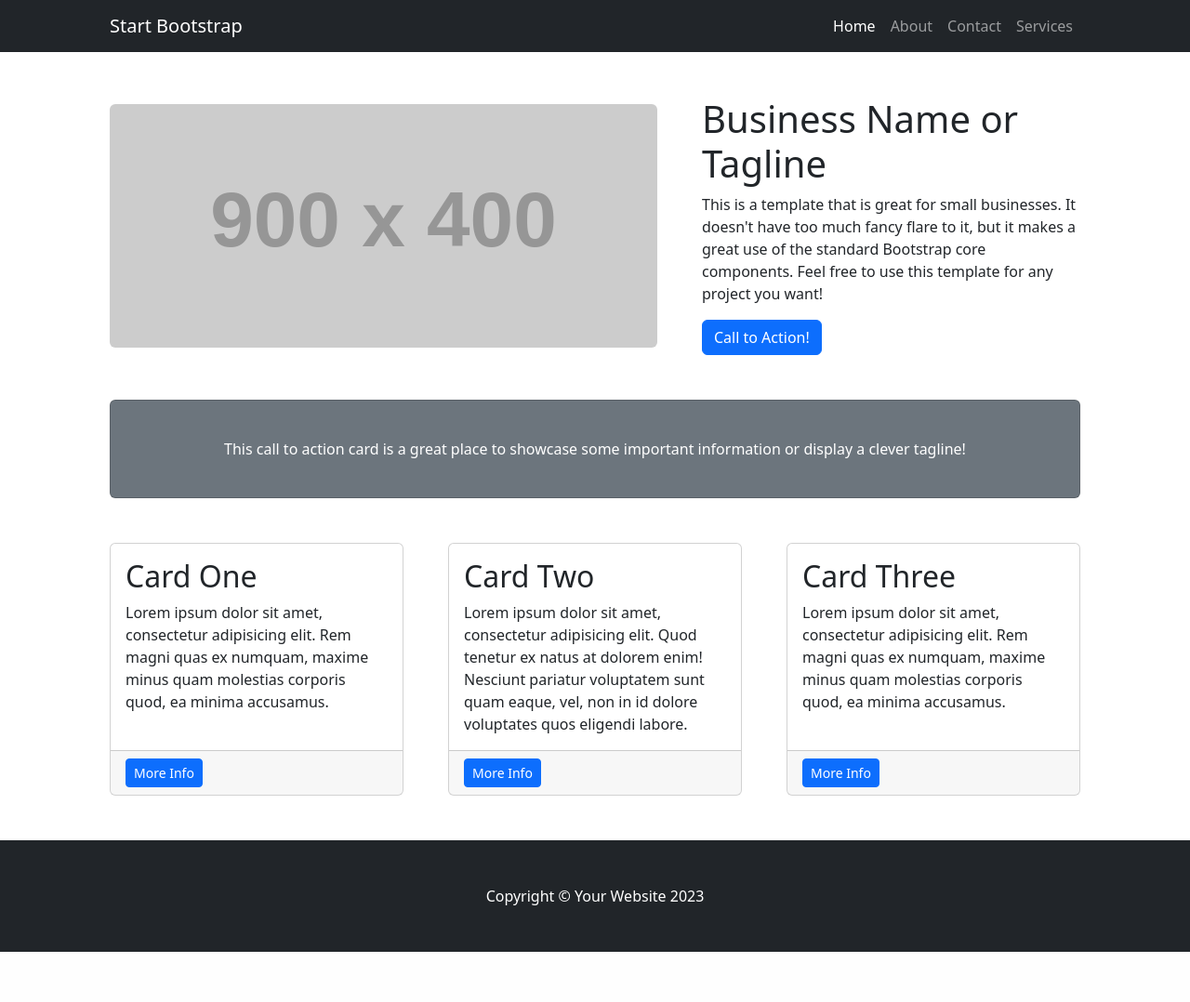
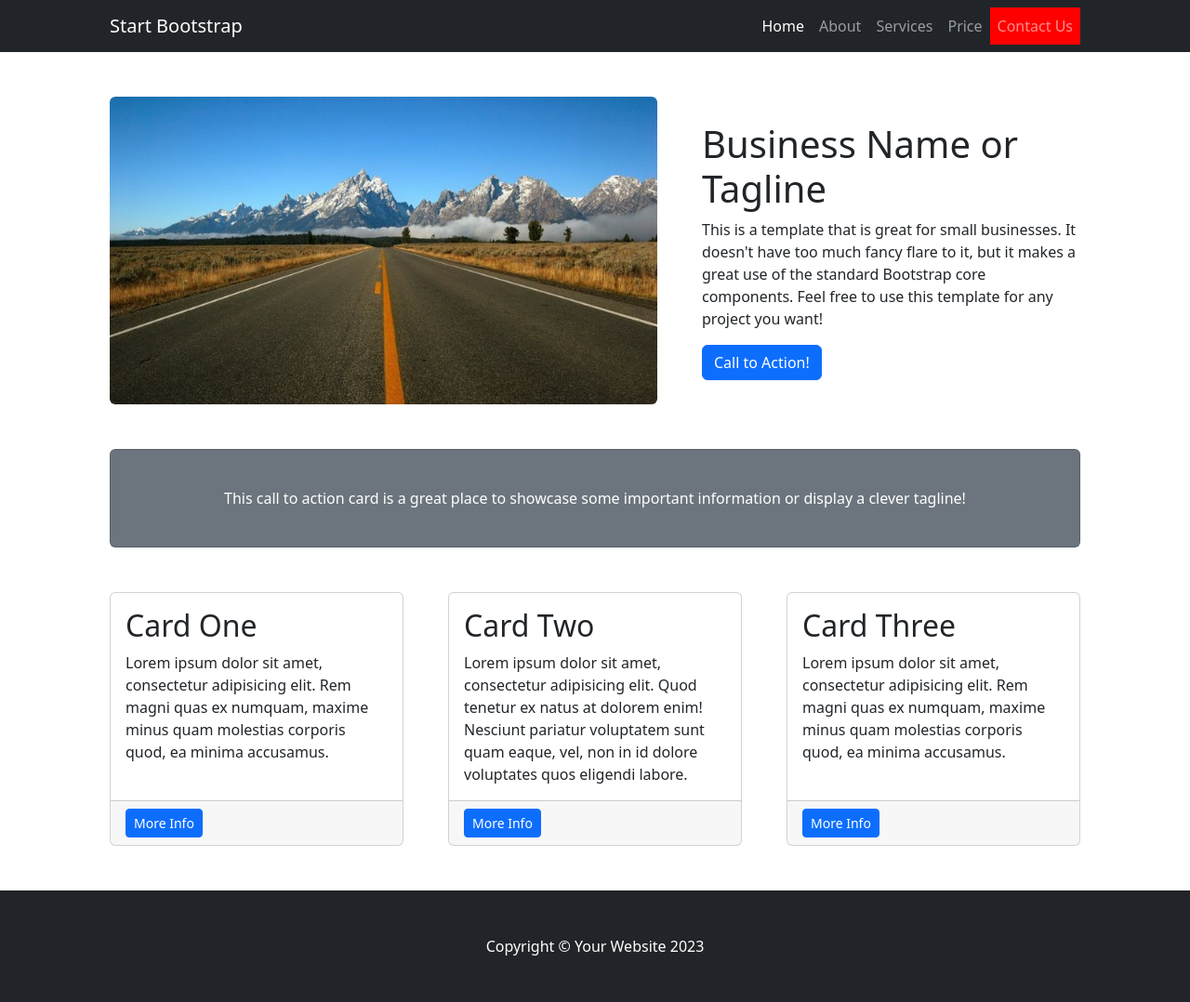
Before and after one commit to hokae/CARWASH, a PHP site: page /views/home.php in a window 1280 px wide. Shown: the whole page at 93% size. Before the commit the page ends 1024 px from the top, so only its background shows below. Run offline with PHP 8.4, Linux system fonts and the light colour scheme; grey boxes labelled with a size stand in for pictures from a placeholder-image service; some libraries are stand-ins or nearby versions.

Commit message:
38th commit

```diff
--- a/views/home.php
+++ b/views/home.php
@@ -8,7 +8,7 @@
         <div class="container px-4 px-lg-5">
             <!-- Heading Row-->
             <div class="row gx-4 gx-lg-5 align-items-center my-5">
-                <div class="col-lg-7"><img class="img-fluid rounded mb-4 mb-lg-0" src="https://dummyimage.com/900x400/dee2e6/6c757d.jpg" alt="..." /></div>
+                <div class="col-lg-7"><img class="img-fluid rounded mb-4 mb-lg-0" src="../images/highway.jpg" alt="..." /></div>
                 <div class="col-lg-5">
                     <h1 class="font-weight-light">Business Name or Tagline</h1>
                     <p>This is a template that is great for small businesses. It doesn't have too much fancy flare to it, but it makes a great use of the standard Bootstrap core components. Feel free to use this template for any project you want!</p>
--- a/views/nav/header.php
+++ b/views/nav/header.php
@@ -21,8 +21,9 @@
                     <ul class="navbar-nav ms-auto mb-2 mb-lg-0">
                         <li class="nav-item"><a class="nav-link active" aria-current="page" href="#!">Home</a></li>
                         <li class="nav-item"><a class="nav-link" href="#!">About</a></li>
-                        <li class="nav-item"><a class="nav-link" href="#!">Contact</a></li>
                         <li class="nav-item"><a class="nav-link" href="#!">Services</a></li>
+                        <li class="nav-item"><a class="nav-link" href="#!">Price</a></li>
+                        <li class="nav-item"><a class="nav-link" href="#!" style="background-color: red;">Contact Us</a></li>
                     </ul>
                 </div>
             </div>
```
Also changed, not shown: assets/favicon.ico (deleted), img/undraw_posting_photo.svg (deleted), img/undraw_profile.svg (deleted), img/undraw_profile_1.svg (deleted), img/undraw_profile_2.svg (deleted), img/undraw_profile_3.svg (deleted), img/undraw_rocket.svg (deleted).
